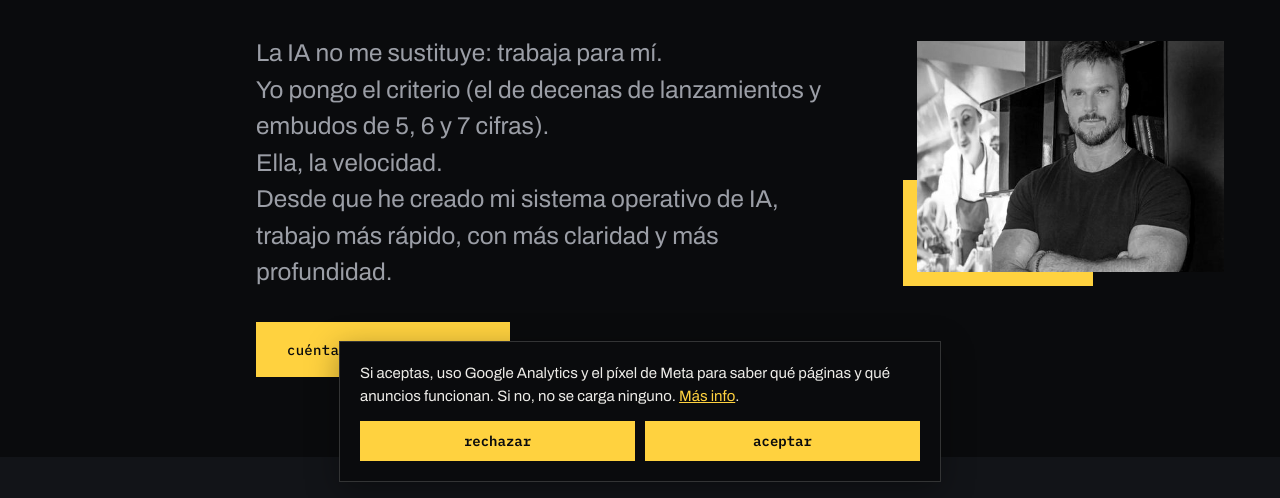
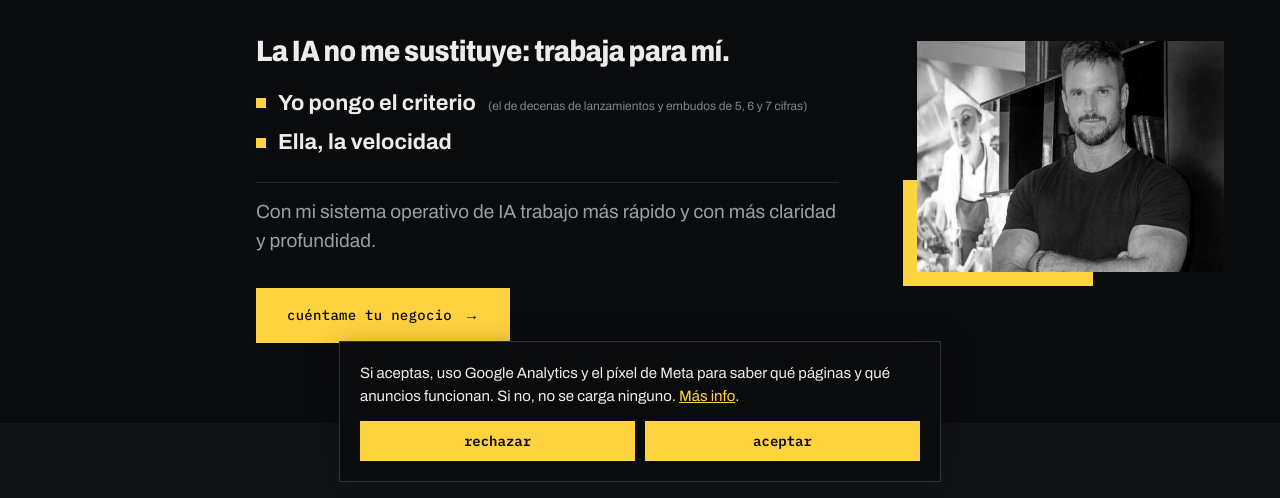
Before and after one commit to danigdecelis/danielgarciadecelis-com, a plain HTML site: page index.html in a window 1280 px wide. Shown: the part 302-800 px from the top of the page. Drawn offline with Linux system fonts and the light colour scheme.

Commit message:
Home: subtítulo con jerarquía (frase grande, criterio y velocidad con marcador, nota pequeña en la misma línea, cierre)
Co-Authored-By: Claude Opus 5.5 <noreply@anthropic.com>
Claude-Session: https://claude.ai/code/session_01XXbBETsFo9E2RXX8XyC9xQ

```diff
--- a/index.html
+++ b/index.html
@@ -56,6 +56,18 @@ html{scroll-behavior:smooth}
 @media (prefers-reduced-motion:reduce){html{scroll-behavior:auto}}
 /* Servicios: dos puertas */
 .puertas2{display:grid;grid-template-columns:repeat(2,minmax(0,1fr));gap:20px}
+/* subtítulo de la cabecera con jerarquía (20-nov-2026) */
+.hs{display:flex;flex-direction:column;gap:10px;max-width:640px}
+.hs p{margin:0}
+.hs-1{font-family:var(--font-display);font-weight:800;font-stretch:88%;font-size:clamp(24px,2.3vw,32px);line-height:1.15;letter-spacing:-.02em;color:var(--ink);margin-bottom:10px!important}
+.hs-par{display:flex;align-items:baseline;flex-wrap:wrap;gap:4px 12px;font-size:clamp(19px,1.7vw,22px);line-height:1.35;color:var(--ink)}
+.hs-par b{font-weight:700;position:relative;padding-left:22px;white-space:nowrap}
+.hs-par b::before{content:"";position:absolute;left:0;top:.42em;width:10px;height:10px;background:var(--accent)}
+.hs-nota{font-size:13.5px;font-weight:400;color:var(--ink-subtle)}
+@media (min-width:1200px){.hs-par{flex-wrap:nowrap}.hs-nota{white-space:nowrap}}
+@media (min-width:1200px) and (max-width:1359px){.hs-nota{font-size:12px}}
+.hs-fin{margin-top:14px!important;padding-top:14px;border-top:1px solid var(--line);font-size:clamp(17px,1.5vw,19px);line-height:1.55;color:var(--ink-muted)}
+@media (max-width:1199px){.hs-nota{flex-basis:100%;padding-left:22px}}
 .metodo{margin-top:112px}
 .metodo-lead{margin:0 0 28px;font-family:var(--font-mono);font-size:13px;color:var(--ink-subtle)}
 .metodo-pasos{list-style:none;margin:0;padding:0;display:grid;grid-template-columns:repeat(2,minmax(0,1fr));gap:0 48px;max-width:1040px}
@@ -101,7 +113,12 @@ html{scroll-behavior:smooth}
             <h1 class="h-hero">No soy un copywriter al que <span class="dg-mark">la&nbsp;IA pueda sustituir</span></h1>
           </div>
           <div class="hero-txt">
-            <p class="hero-sub">La IA no me sustituye: trabaja para mí.<br>Yo pongo el criterio (el de decenas de lanzamientos y embudos de 5, 6 y&nbsp;7&nbsp;cifras).<br>Ella, la velocidad.<br>Desde que he creado mi sistema operativo de IA, trabajo más rápido, con más claridad y más profundidad.</p>
+            <div class="hs">
+              <p class="hs-1">La IA no me sustituye: trabaja para mí.</p>
+              <p class="hs-par"><b>Yo pongo el criterio</b> <span class="hs-nota">(el de decenas de lanzamientos y embudos de 5, 6 y&nbsp;7&nbsp;cifras)</span></p>
+              <p class="hs-par"><b>Ella, la velocidad</b></p>
+              <p class="hs-fin">Con mi sistema operativo de IA trabajo más rápido y con más claridad y profundidad.</p>
+            </div>
             <div><a class="dg-btn dg-btn--primario dg-btn--grande" href="/direccion/solicitud/">cuéntame tu negocio <span class="dg-arrow">→</span></a></div>
           </div>
           <div class="hero-photo">
```
